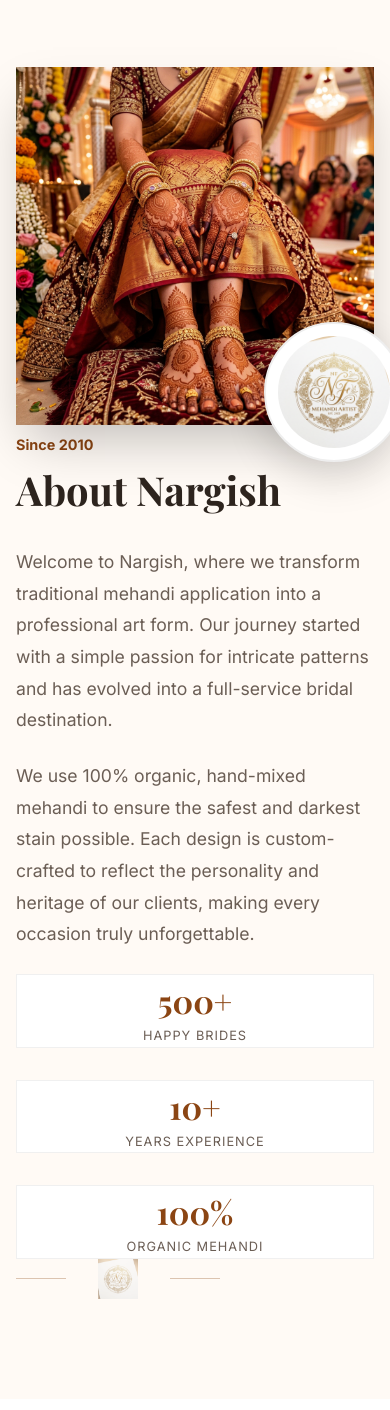
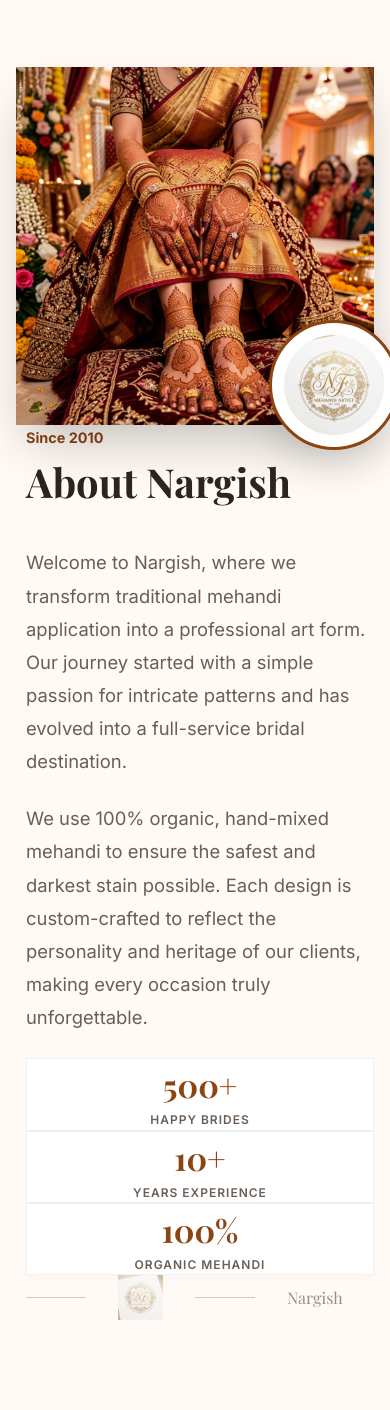
Before and after one commit to nknitishsingh94/Mehandi-Website, a React (Vite) app: page / in a window 390 px wide. Shown: the part 4798-6208 px from the top of the page. Built offline with nearby package versions, Linux system fonts and the light colour scheme; no server answers; a web font is replaced by a local one.

Commit message:
Fixed About section overlap and improved responsive layout

```diff
--- a/src/components/About.jsx
+++ b/src/components/About.jsx
@@ -1,13 +1,14 @@
 import React from 'react';
 import { motion } from 'framer-motion';
-import { Check } from 'lucide-react';
 import { SITE_DATA } from '../data';
 
 const About = () => {
   return (
-    <section id="about" className="section-padding" style={{ backgroundColor: '#fffaf5' }}>
+    <section id="about" className="section-padding" style={{ backgroundColor: '#fffaf5', overflow: 'hidden' }}>
       <div className="container">
-        <div className="grid grid-cols-2 gap-12 items-center">
+        <div className="grid grid-cols-1 lg:grid-cols-2 gap-16 items-center">
+
+          {/* Image Side */}
           <motion.div
             initial={{ opacity: 0, x: -50 }}
             whileInView={{ opacity: 1, x: 0 }}
@@ -15,58 +16,68 @@ const About = () => {
             viewport={{ once: true }}
             className="relative"
           >
-            <div className="about-image-container">
-              <img src="/mehandi_hero.png" alt="About Nargish" className="rounded-2xl shadow-2xl" style={{ width: '100%' }} />
-              {/* Logo Badge Overlay */}
+            <div className="about-image-container" style={{ position: 'relative', maxWidth: '500px', margin: '0 auto' }}>
+              <img
+                src="/mehandi_hero.png"
+                alt="About Nargish"
+                className="rounded-2xl shadow-2xl"
+                style={{ width: '100%', display: 'block' }}
+              />
+
+              {/* Logo Badge Overlay - Adjusted for responsive */}
               <div style={{
                 position: 'absolute',
-                bottom: '-30px',
-                right: '-30px',
-                width: '140px',
-                height: '140px',
+                bottom: '-25px',
+                right: '-25px',
+                width: '130px',
+                height: '130px',
                 borderRadius: '50%',
                 backgroundColor: 'white',
                 padding: '12px',
                 boxShadow: '0 15px 40px rgba(0,0,0,0.15)',
-                border: '2px solid #eee',
+                border: '3px solid var(--primary)',
                 display: 'flex',
                 alignItems: 'center',
-                justifyContent: 'center'
+                justifyContent: 'center',
+                zIndex: 2
               }}>
                 <img src="/logo.png" alt="NF Logo" style={{ width: '100%', height: '100%', objectFit: 'cover', borderRadius: '50%' }} />
               </div>
             </div>
           </motion.div>
 
+          {/* Content Side */}
           <motion.div
             initial={{ opacity: 0, x: 50 }}
             whileInView={{ opacity: 1, x: 0 }}
             transition={{ duration: 0.8 }}
             viewport={{ once: true }}
+            style={{ paddingLeft: '10px' }}
           >
             <span className="text-primary font-bold tracking-widest uppercase mb-4 block" style={{ fontSize: '0.9rem' }}>Since 2010</span>
-            <h2 className="text-5xl font-serif font-bold mb-6">{SITE_DATA.about.title}</h2>
+            <h2 className="text-5xl font-serif font-bold mb-8 leading-tight">{SITE_DATA.about.title}</h2>
 
             {SITE_DATA.about.paragraphs.map((p, i) => (
-              <p key={i} className="mb-6" style={{ color: 'var(--text-light)', lineHeight: '1.8', fontSize: '1.1rem' }}>
+              <p key={i} className="mb-6" style={{ color: 'var(--text-light)', lineHeight: '1.8', fontSize: '1.15rem' }}>
                 {p}
               </p>
             ))}
 
-            <div className="grid grid-cols-3 gap-4 mt-8">
+            <div className="grid grid-cols-1 md:grid-cols-3 gap-6 mt-10">
               {SITE_DATA.about.stats.map((stat, i) => (
-                <div key={i} className="text-center p-4 rounded-xl" style={{ backgroundColor: 'white', border: '1px solid #f0f0f0' }}>
+                <div key={i} className="text-center p-6 rounded-2xl" style={{ backgroundColor: 'white', border: '1px solid #f0f0f0', boxShadow: '0 5px 15px rgba(0,0,0,0.02)' }}>
                   <h3 className="text-3xl font-serif font-bold text-primary mb-1">{stat.value}</h3>
-                  <p style={{ fontSize: '0.8rem', color: 'var(--text-light)', textTransform: 'uppercase', letterSpacing: '1px' }}>{stat.label}</p>
+                  <p style={{ fontSize: '0.75rem', color: 'var(--text-light)', textTransform: 'uppercase', letterSpacing: '1px', fontWeight: '600' }}>{stat.label}</p>
                 </div>
               ))}
             </div>
 
             {/* Signature Logo Decorative */}
-            <div className="mt-10 flex items-center gap-4">
-              <div style={{ width: '50px', height: '1px', backgroundColor: 'var(--primary)', opacity: 0.3 }}></div>
-              <img src="/logo.png" alt="Signature" style={{ width: '40px', opacity: 0.6 }} />
-              <div style={{ width: '50px', height: '1px', backgroundColor: 'var(--primary)', opacity: 0.3 }}></div>
+            <div className="mt-12 flex items-center gap-4">
+              <div style={{ width: '60px', height: '1px', backgroundColor: 'var(--primary)', opacity: 0.3 }}></div>
+              <img src="/logo.png" alt="Signature" style={{ width: '45px', opacity: 0.6 }} />
+              <div style={{ width: '60px', height: '1px', backgroundColor: 'var(--primary)', opacity: 0.3 }}></div>
+              <span className="font-serif italic" style={{ opacity: 0.5 }}>Nargish</span>
             </div>
           </motion.div>
         </div>
```
